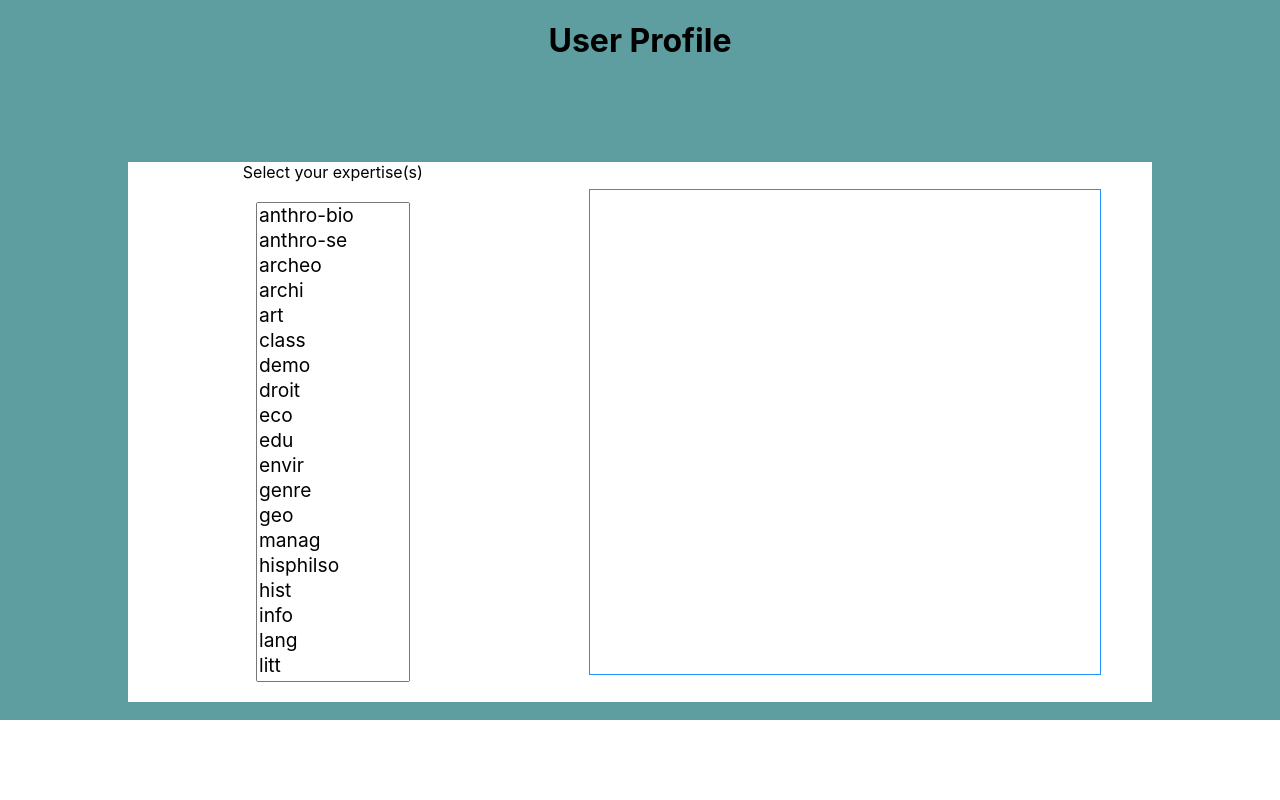
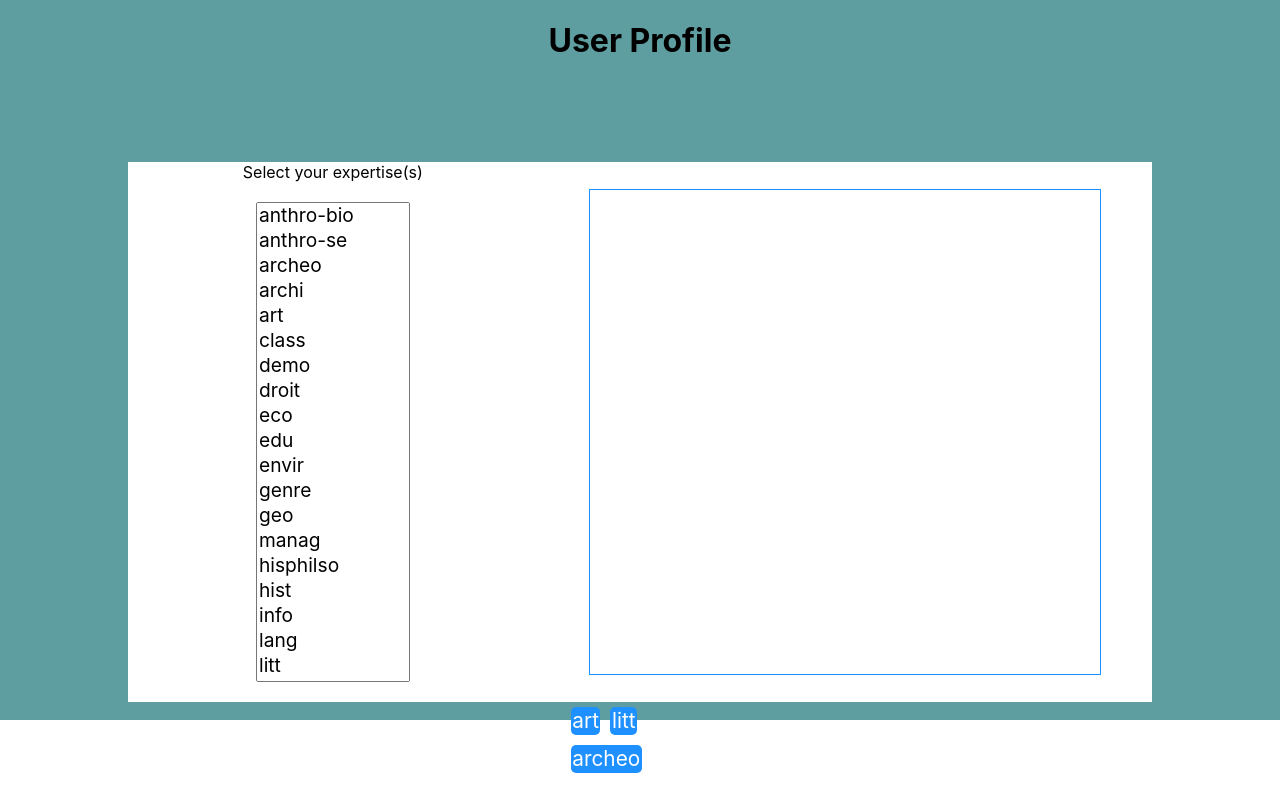
Before and after one commit to CJLFortunato/test-cnrs, a React (Create React App) app: page / in a window 1280 px wide. Built offline with nearby package versions, Linux system fonts and the light colour scheme; data requests are answered from the project's data file.

Commit message:
Call API for saved topics

```diff
--- a/db.json
+++ b/db.json
@@ -2,7 +2,7 @@
   "topics": ["anthro-bio","anthro-se","archeo","archi","art","class","demo","droit","eco","edu","envir","genre","geo","manag","hisphilso","hist","info","lang","litt","museo","musiq","phil","psy","relig","scipo","socio","stat"],
   "users": {
     "cfortunato": {
-      "topics": ["art", "litt"]
+      "savedTopics": ["art", "litt", "archeo"]
     }
   }
 }
--- a/src/App/App.tsx
+++ b/src/App/App.tsx
@@ -1,13 +1,37 @@
 import React from 'react';
+import { useState, useEffect } from 'react';
 import './reset.css';
 import './App.css';
 import { Form } from '../Components/Form/Form';
+import { SavedTopics } from '../Components/SavedTopics/SavedTopics';
 
 function App() {
+  const [savedTopics, setSavedTopics] = useState<string[]>([]); //stores the topics that are returned by the API call and is mapped as options in a list.
+
+
+    useEffect(() => { //Calls the API on page load to retrieve the list of topics
+      const id = "cfortunato";
+      const apiCallSavedTopics = async () => {
+          const res = await fetch(`http://localhost:5000/users/`);
+          const data = await res.json();
+
+          const topicsArray = data[id].savedTopics;
+          setSavedTopics(topicsArray);
+
+
+        };
+        apiCallSavedTopics();
+
+
+    });
+
+
+
   return (
     <div className="App">
       <h1>User Profile</h1>
       <Form />
+      <SavedTopics topics={savedTopics}/>
     </div>
   );
 }
--- a/src/Components/Form/Form.tsx
+++ b/src/Components/Form/Form.tsx
@@ -42,7 +42,7 @@ export const Form: React.FC = function() {
                 </select>
             </form>
             <div className="clicked-topics-ctn">
-                <p>{clickedTopics.map((topic, index)=> (<button key={index} onClick={handleTopicButtonsDelete} className="topic-btn">{topic}</button>))}</p>
+                {clickedTopics.map((topic, index)=> (<button key={index} onClick={handleTopicButtonsDelete} className="topic-btn">{topic}</button>))}
             </div>
         </div>
     );
--- /dev/null
+++ b/src/Components/SavedTopics/SavedTopics.tsx
@@ -0,0 +1,12 @@
+import React from "react";
+
+
+export const SavedTopics = (props:any ) => {
+
+    return(
+        <div>
+            {props.topics.map((topic: string, index: number)=> (<button key={index} className="topic-btn">{topic}</button>))}
+        </div>
+    );
+
+}
```
